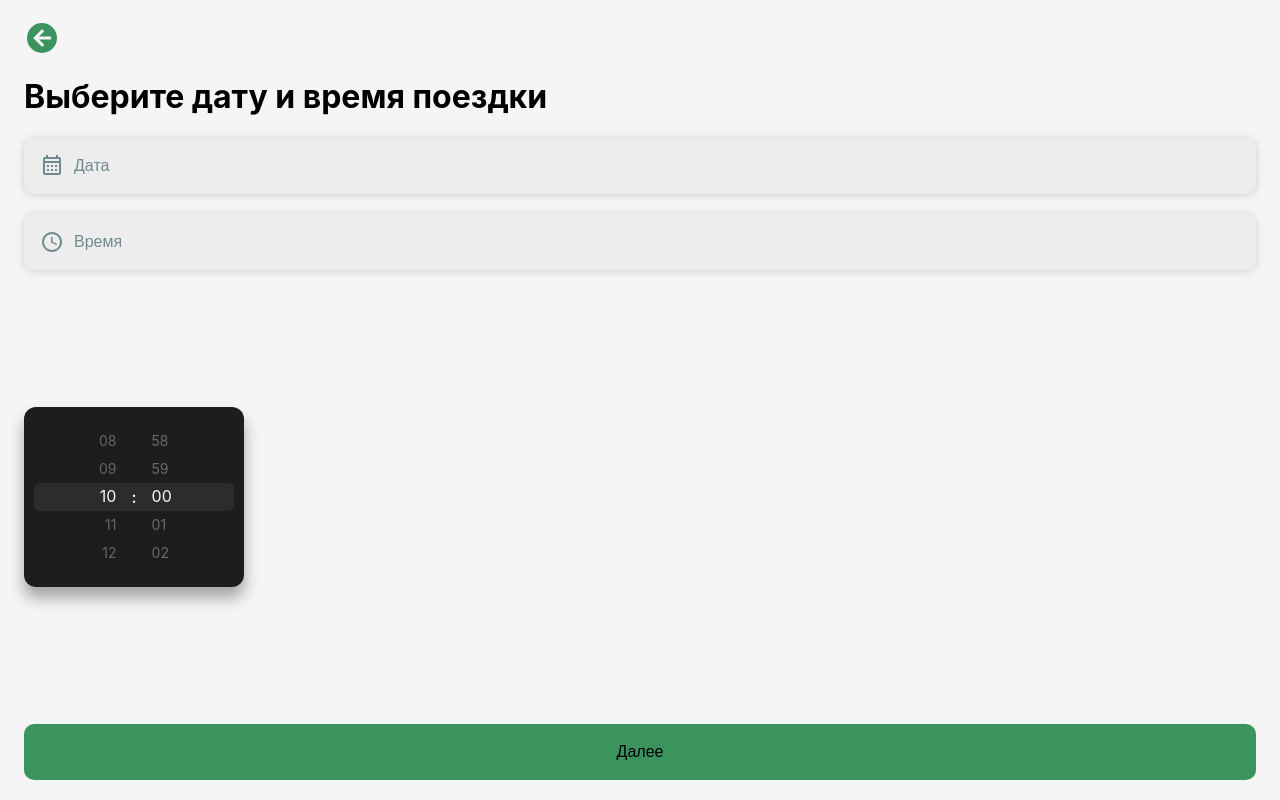
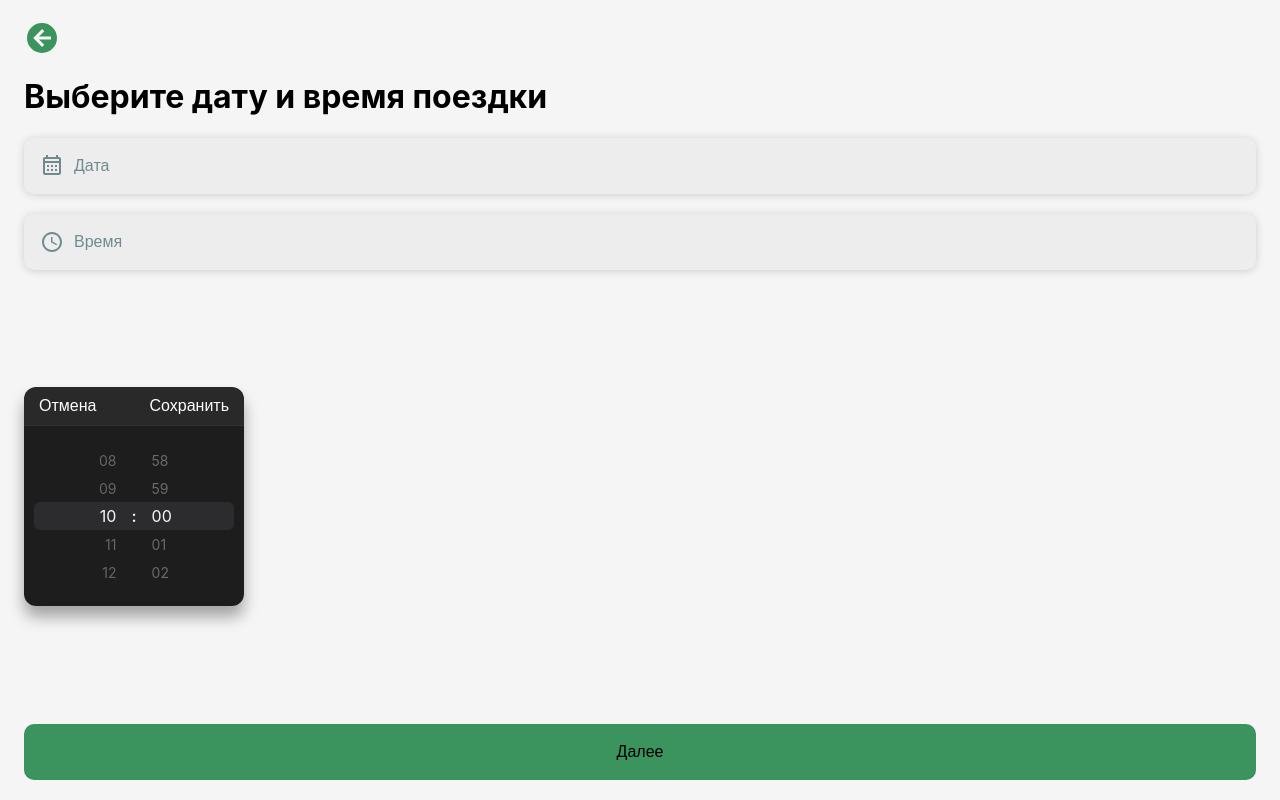
Before and after one commit to coldbloom/next-12-work, a Next.js app: page /create-trip/date-time in a window 1280 px wide. Built offline with nearby package versions, Linux system fonts and the light colour scheme.

Commit message:
add onChangeTime in store

```diff
--- a/pages/create-trip/date-time/index.tsx
+++ b/pages/create-trip/date-time/index.tsx
@@ -20,9 +20,8 @@ import {MyTimePicker} from "@/components/kit/MyTimePicker";
 
 const DateTime = observer(() => {
   const [activeField, setActiveField] = useState<number | null>(null)
-  const [time, setTime] = useState<string>('')
 
-  const { dateTime } = Store;
+  const { date, time } = Store;
 
   const router = useRouter();
   const handleContinue = () => router.push('/create-trip/description');
@@ -31,6 +30,11 @@ const DateTime = observer(() => {
 
   const onChangeDate = (selectedDate: Date) => {
     Store.updateDate(selectedDate);
+    closeModal(0);
+  };
+
+  const onChangeTime = (selectedTime: string) => {
+    Store.updateTime(selectedTime);
     closeModal(0);
   };
 
@@ -44,23 +48,19 @@ const DateTime = observer(() => {
     setValue(timeValue);
   }
 
-  // @ts-ignore
-  // @ts-ignore
-  // @ts-ignore
-  // @ts-ignore
   return (
     <LayoutContainer>
       <div className={s.wrapper}>
         <div className={s.formWrapper}>
           <GoBackBtn/>
           <h1>Выберите дату и время поездки</h1>
-          <button onClick={() => setActiveField(1)} className={cn(s.buttonInput, {[s.filled]: dateTime})}>
+          <button onClick={() => setActiveField(1)} className={cn(s.buttonInput, {[s.filled]: date})}>
             <Icon path={mdiCalendarMonthOutline} size="24px"/>
-            {!dateTime ? 'Дата' : formatDate(dateTime)}
+            {!date ? 'Дата' : formatDate(date)}
           </button>
           <button onClick={() => setActiveField(2)} className={cn(s.buttonInput)}>
             <Icon path={mdiClockTimeFourOutline} size="24px"/>
-            {'Время'}
+            {time ?? 'Время'}
           </button>
         </div>
         {/*<input*/}
@@ -103,15 +103,15 @@ const DateTime = observer(() => {
         <div className={s.modalWrapper}>
           {activeField === 1 && (
             <DatePicker
-              selectedDate={dateTime}
+              selectedDate={date}
               onChangeDate={(newDate) => onChangeDate(newDate)}
             />
           )}
           {activeField === 2 && (
             <div className={s.timePickerWrapper}>
               <MyTimePicker
-                value={value}
-                onChange={(value) => console.log(value)}
+                value={time}
+                onChange={(value) => onChangeTime(value)}
                 onFocus={(value) => console.log(value, 'focus')}
                 onSave={(value) => console.log(value, ' onSave')}
               />
--- a/pages/create-trip/store.ts
+++ b/pages/create-trip/store.ts
@@ -16,7 +16,8 @@ class CreateTripStore {
   cityTo: Location | null = null;
   streetTo: Location | null = null;
   buildingTo: Location | null = null;
-  dateTime: Date | null = null;
+  date: Date | null = null;
+  time: string | null = null;
   passengers: number = 3;
   description: string = '';
 
@@ -29,9 +30,12 @@ class CreateTripStore {
   }
 
   updateDate(value: Date | null): void {
-    console.log(value);
-    this.dateTime = value;
+    this.date = value;
   };
+
+  updateTime(time: string): void {
+    this.time = time;
+  }
 
   updatePassengers(value: number): void {
     this.passengers = value;
--- a/src/components/kit/MyTimePicker/MyTimePicker.jsx
+++ b/src/components/kit/MyTimePicker/MyTimePicker.jsx
@@ -19,9 +19,9 @@ export function MyTimePicker({
   //disabled = false,
   //isOpen: initialIsOpenValue = false,
   //required = false,
-  cancelButtonText = 'Cancel',
-  saveButtonText = 'Save',
-  controllers = false,
+  cancelButtonText = 'Отмена',
+  saveButtonText = 'Сохранить',
+  controllers = true,
   seperator = true,
   //id = null,
   //use12Hours = false,
--- a/src/components/kit/MyTimePicker/MyTimePicker.module.scss
+++ b/src/components/kit/MyTimePicker/MyTimePicker.module.scss
@@ -1,5 +1,6 @@
+@use '@/utils/variables' as variables;
+
 .react-ios-time-picker {
-  //margin-bottom: 50px;
   border-radius: 12px;
   overflow: hidden;
   box-shadow: 0 11px 15px #0005;
@@ -200,11 +201,14 @@
 
 .react-ios-time-picker-btn {
   padding: 10px 15px;
-  font-size: 13px;
-  color: #fe9f06;
+  font-size: 16px;
+  //color: #fe9f06;
+  color: white;
   transition: all 150ms linear;
   font-weight: 500;
   z-index: 1;
+  background-color: transparent;
+  border: none;
 }
 
 .react-ios-time-picker-btn:hover {
@@ -212,7 +216,7 @@
 }
 
 .react-ios-time-picker-btn-cancel {
-  font-size: 12px;
+  //font-size: 12px;
   font-weight: 300;
 }
 
```
